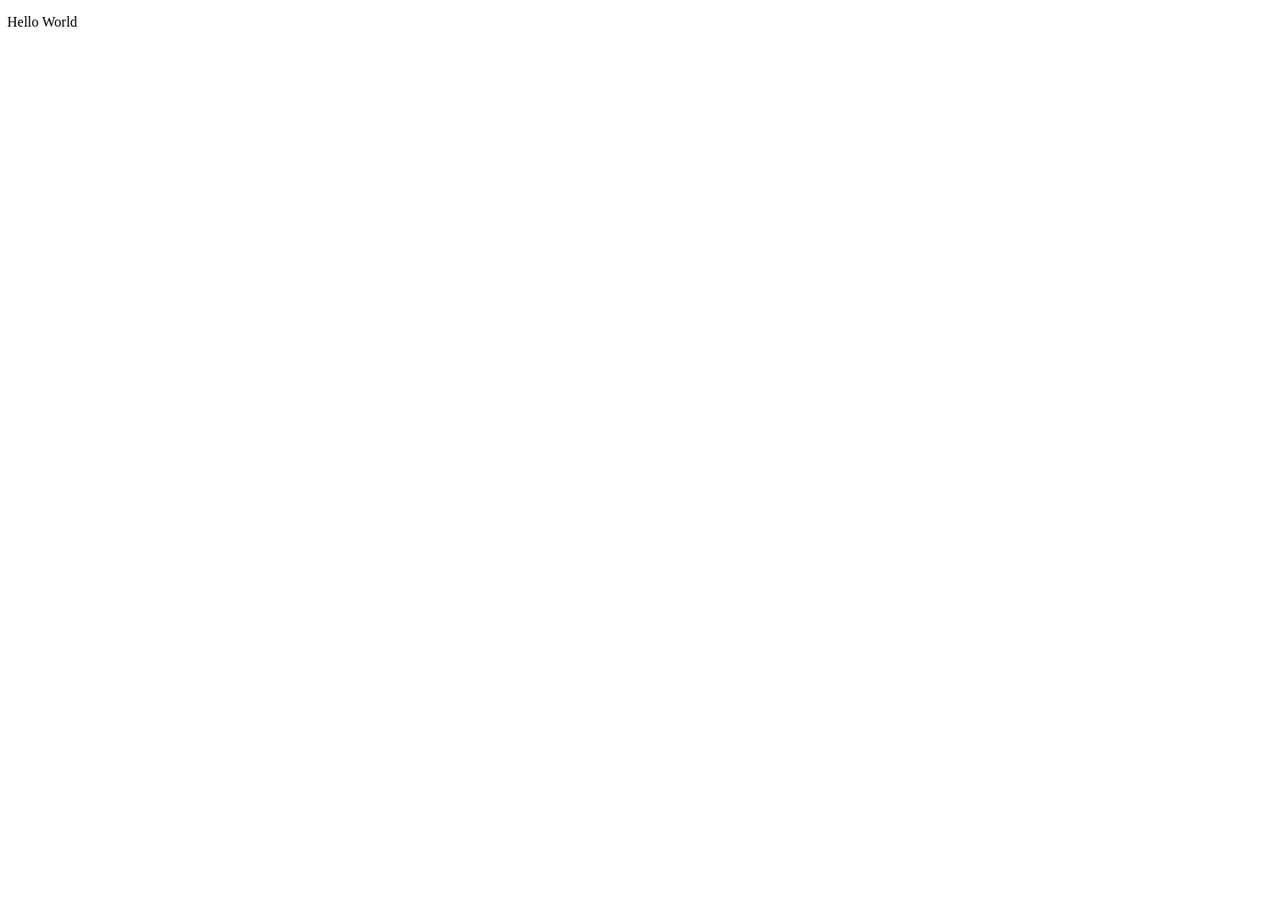
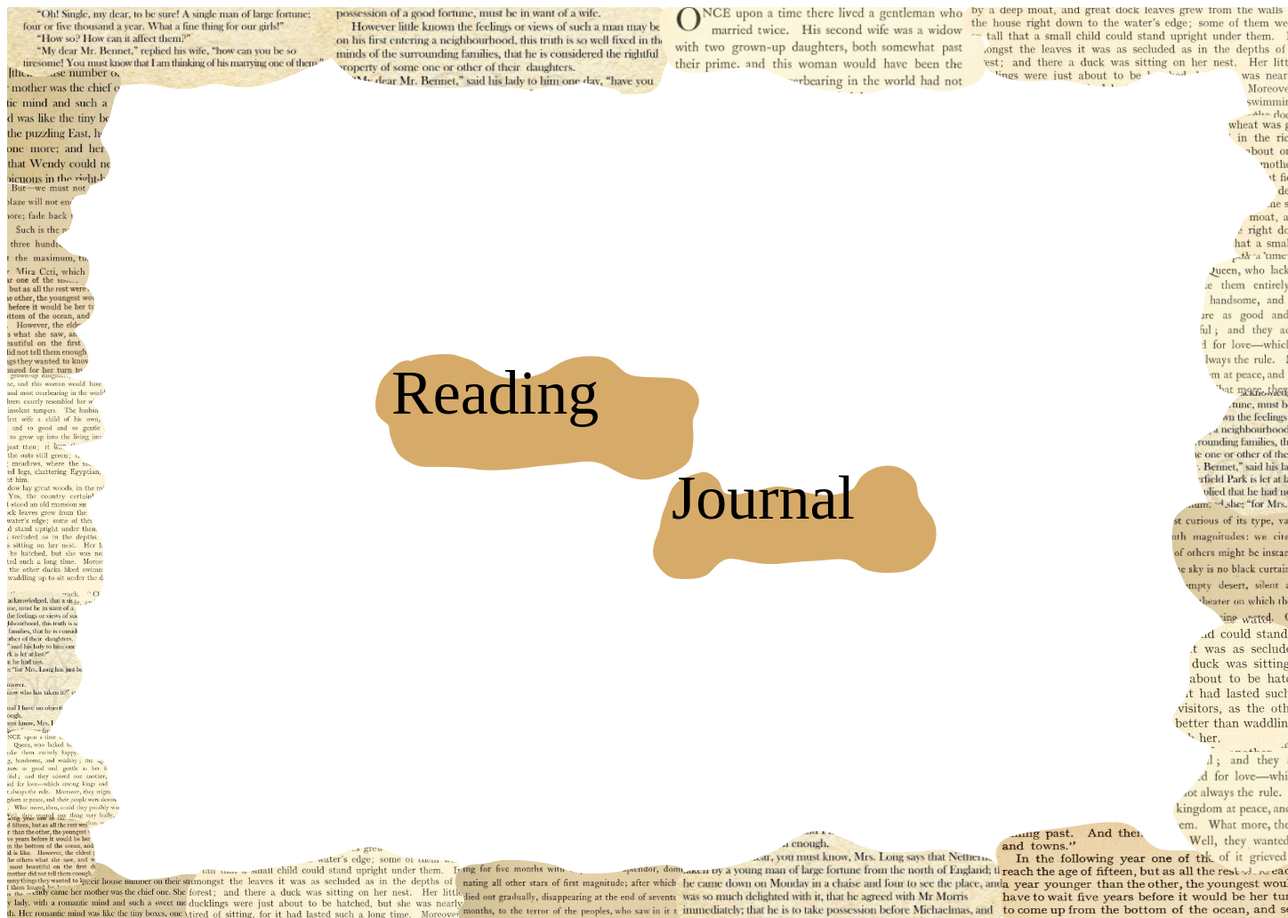
Before and after one commit to DesireHernandez/Reading-Journal-Project, a plain HTML site: page index.html in a window 1280 px wide. Shown: the whole page at 89% size, 1448 px wide, since content can reach past the window. Before the commit the page ends 800 px from the top, so only its background shows below. Drawn offline with Linux system fonts and the light colour scheme.

Commit message:
Beginning
Adding images & playing with code.

```diff
--- a/index.html
+++ b/index.html
@@ -1,11 +1,27 @@
 <!DOCTYPE html>
 <html lang="en">
+
 <head>
   <meta charset="UTF-8">
   <meta name="viewport" content="width=device-width, initial-scale=1.0">
   <title>Document</title>
 </head>
+
 <body>
-  <p>Hello World</p>
+  <div style="width: 100%; height: 100%; position: relative; background: white">
+    <img style="width: 1440px; height: 1024px; left: 0px; top: 0px; position: absolute"
+      src="images/book pages outline.png" />
+    <div style="width: 1440px; height: 1024px; left: 0px; top: 0px; position: absolute">
+      <img style="width: 1440px; height: 1024px; left: 0px; top: 0px; position: absolute"
+        src="images/text outline.png" />
+      <div
+        style="left: 747px; top: 512px; position: absolute; color: black; font-size: 70px; font-family: Autumn in November; font-weight: 400; word-wrap: break-word">
+        Journal</div>
+      <div
+        style="left: 432px; top: 394px; position: absolute; color: black; font-size: 70px; font-family: Autumn in November; font-weight: 400; word-wrap: break-word">
+        Reading</div>
+    </div>
+  </div>
 </body>
+
 </html>
```
Also changed, not shown: images/book pages outline.png (added), images/text outline.png (added), 1 other file.
